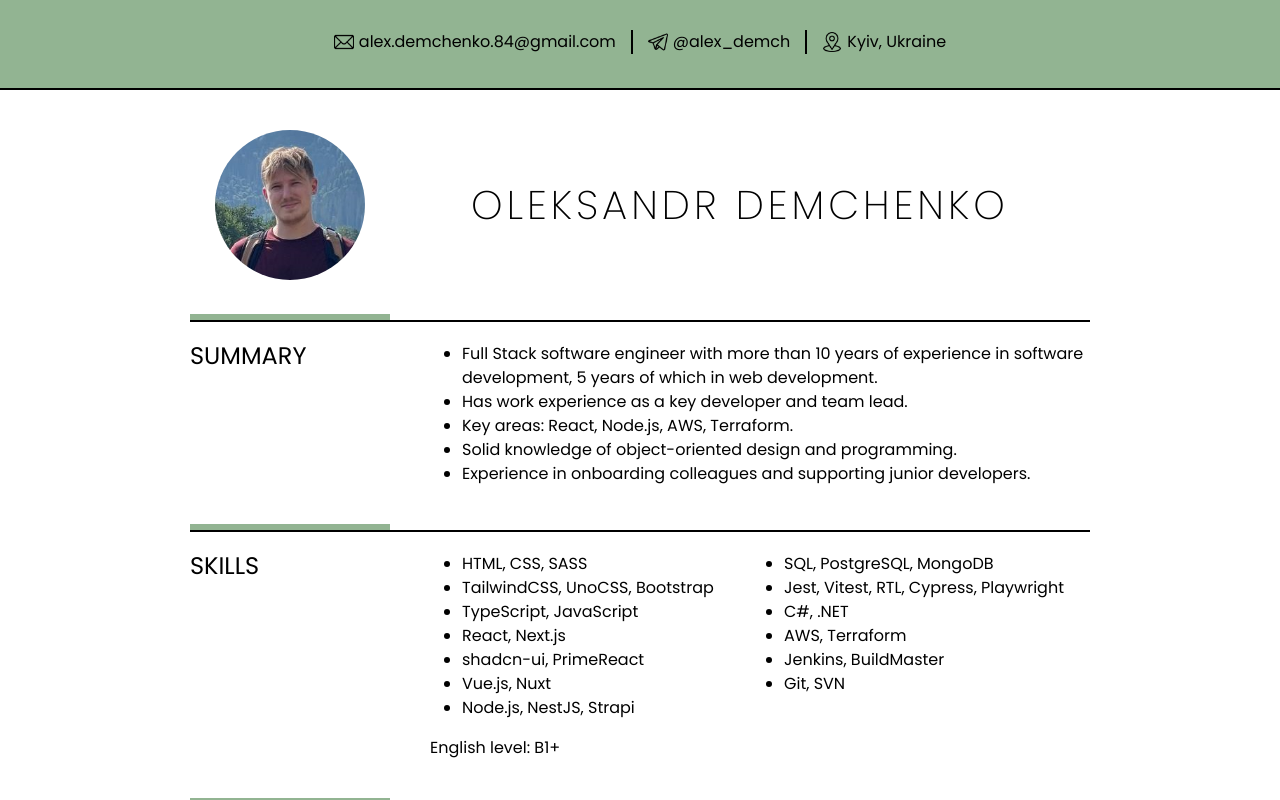
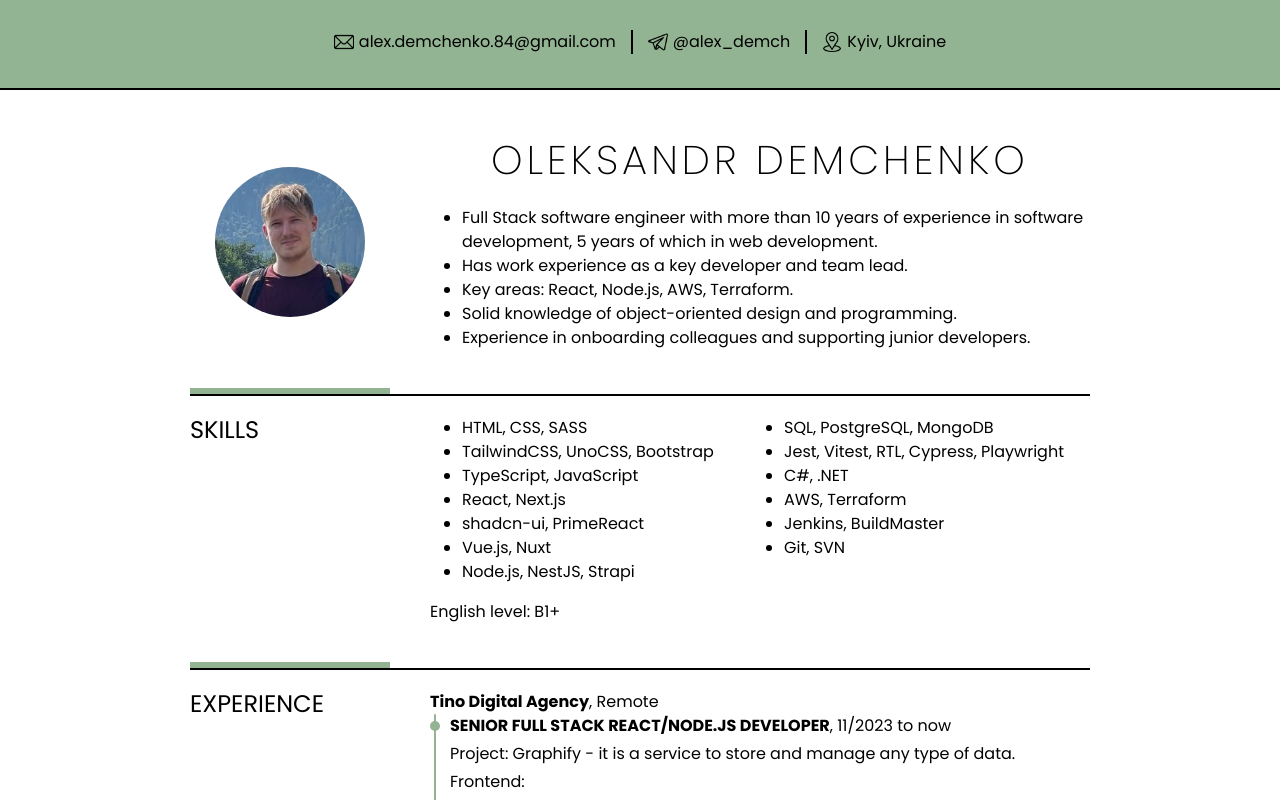
Before and after one commit to alex-demchenko/alex-demchenko.github.io, a React (Vite) app: page / in a window 1280 px wide. Shown: the top 800 px of the page. Built offline with nearby package versions, Linux system fonts and the light colour scheme.

Commit message:
feat: combine summary with title section

```diff
--- a/src/App.tsx
+++ b/src/App.tsx
@@ -29,24 +29,26 @@ export default function App() {
           <div className="photo">
             <img src={Photo} alt="Photo" />
           </div>
-          <h1>OLEKSANDR DEMCHENKO</h1>
-        </section>
-
-        <SectionBlock title="SUMMARY">
+          <div>
+            <h1 className="mb-4">OLEKSANDR DEMCHENKO</h1>
             <ul>
               <li>
-              Full Stack software engineer with more than 10 years of experience
-              in software development, 5 years of which in web development.
+                Full Stack software engineer with more than 10 years of
+                experience in software development, 5 years of which in web
+                development.
               </li>
               <li>Has work experience as a key developer and team lead.</li>
               <li>Key areas: React, Node.js, AWS, Terraform.</li>
-            <li>Solid knowledge of object-oriented design and programming.</li>
+              <li>
+                Solid knowledge of object-oriented design and programming.
+              </li>
               <li>
                 Experience in onboarding colleagues and supporting junior
                 developers.
               </li>
             </ul>
-        </SectionBlock>
+          </div>
+        </section>
 
         <SectionBlock title="SKILLS">
           <ul className="skills">
--- a/src/index.css
+++ b/src/index.css
@@ -97,6 +97,8 @@
     display: grid;
     grid-template-columns: 200px 1fr;
     align-items: center;
+
+    @apply gap-x-10;
   }
 
   @media (max-width: 800px) {
```
Also changed, not shown: 5 other files (tests, documents, lock files or other folders). Lines whose indentation alone changed are shown as unchanged.
